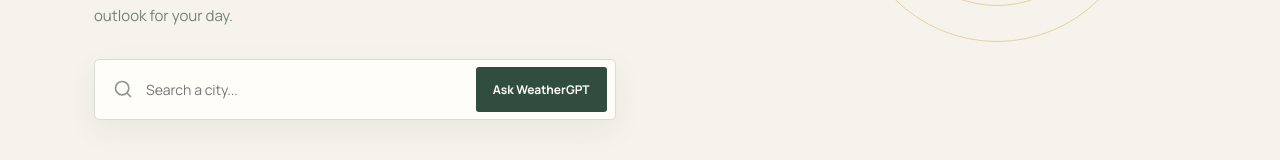
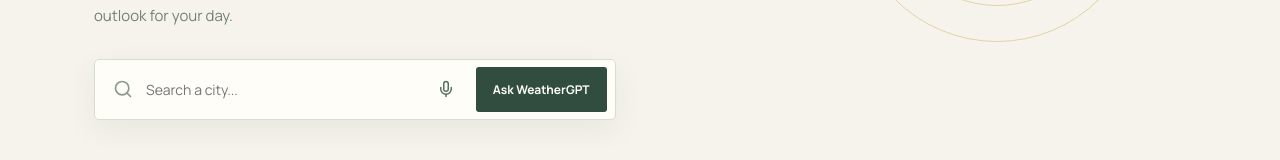
Before and after one commit to dipeshyuvraj6-sketch/frontend_wgpt, a React (Vite) app: page / in a window 1280 px wide. Shown: the part 399-559 px from the top of the page. Built offline with nearby package versions, Linux system fonts and the light colour scheme.

Commit message:
Update codebase with recent changes

```diff
--- a/src/App.tsx
+++ b/src/App.tsx
@@ -1,6 +1,19 @@
-import { FormEvent, useState } from 'react';
-import { Cloud, Droplets, MapPin, Search, Sun, Thermometer, Wind, LoaderCircle } from 'lucide-react';
+import { FormEvent, useRef, useState } from 'react';
+import { Cloud, Droplets, MapPin, Search, Sun, Thermometer, Wind, LoaderCircle, Mic, MicOff } from 'lucide-react';
 import { geocodeCity, sendChat, WeatherData } from './lib/weather-api';
+
+type SpeechRecognitionResultEvent = Event & { results: { [index: number]: { [index: number]: { transcript: string } } } };
+type SpeechRecognitionInstance = {
+  continuous: boolean;
+  interimResults: boolean;
+  lang: string;
+  start: () => void;
+  stop: () => void;
+  onresult: ((event: SpeechRecognitionResultEvent) => void) | null;
+  onend: (() => void) | null;
+  onerror: (() => void) | null;
+};
+type SpeechRecognitionConstructor = new () => SpeechRecognitionInstance;
 
 type ForecastDay = { day: string; high: string; low: string; icon: string };
 
@@ -33,6 +46,37 @@
   const [message, setMessage] = useState('A bright start with a little cloud later in the day.');
   const [loading, setLoading] = useState(false);
   const [error, setError] = useState('');
+  const [listening, setListening] = useState(false);
+  const recognitionRef = useRef<SpeechRecognitionInstance | null>(null);
+
+  function toggleVoiceInput() {
+    if (listening) {
+      recognitionRef.current?.stop();
+      return;
+    }
+
+    const speechWindow = window as Window & { SpeechRecognition?: SpeechRecognitionConstructor; webkitSpeechRecognition?: SpeechRecognitionConstructor };
+    const Recognition = speechWindow.SpeechRecognition || speechWindow.webkitSpeechRecognition;
+    if (!Recognition) {
+      setError('Voice input is not supported in this browser. Try Chrome or Edge');
+      return;
+    }
+
+    const recognition = new Recognition();
+    recognition.lang = 'en-IN';
+    recognition.continuous = false;
+    recognition.interimResults = false;
+    recognition.onresult = (event) => setQuery(event.results[0][0].transcript);
+    recognition.onend = () => setListening(false);
+    recognition.onerror = () => {
+      setListening(false);
+      setError('Microphone access was not available');
+    };
+    recognitionRef.current = recognition;
+    setError('');
+    setListening(true);
+    recognition.start();
+  }
 
   async function handleSearch(event: FormEvent) {
     event.preventDefault();
@@ -77,6 +121,9 @@
           <form className="search-form" onSubmit={handleSearch}>
             <Search size={20} aria-hidden="true" />
             <input value={query} onChange={(event) => setQuery(event.target.value)} placeholder="Search a city..." aria-label="Search a city" />
+            <button className={`voice-button${listening ? ' listening' : ''}`} type="button" onClick={toggleVoiceInput} aria-label={listening ? 'Stop voice input' : 'Start voice input'} title={listening ? 'Stop voice input' : 'Speak a city'}>
+              {listening ? <MicOff size={18} /> : <Mic size={18} />}
+            </button>
             <button type="submit" disabled={loading}>{loading ? <LoaderCircle className="spin" size={18} /> : 'Ask WeatherGPT'}</button>
           </form>
           {error && <p className="error" role="alert">{error}. Start the backend or set <code>VITE_API_URL</code>.</p>}
--- a/src/styles.css
+++ b/src/styles.css
@@ -16,9 +16,10 @@
 .intro { max-width: 400px; color: #758078; font-size: 15px; line-height: 1.7; margin-bottom: 30px; }
 .search-form { width: min(100%, 550px); display: flex; align-items: center; gap: 11px; background: #fffdf8; padding: 7px 8px 7px 18px; border: 1px solid #d9ddd1; border-radius: 5px; box-shadow: 0 10px 30px #314a3210; color: #8c9990; }
 .search-form input { min-width: 0; flex: 1; border: 0; outline: 0; background: none; font: 14px 'Manrope', sans-serif; color: #253832; }.search-form button { border: 0; border-radius: 3px; background: #304d40; color: #fffdf8; font: 700 12px 'Manrope', sans-serif; padding: 14px 17px; cursor: pointer; }.search-form button:disabled { opacity: .7; cursor: wait; }
+.search-form .voice-button { display: grid; place-items: center; padding: 10px; background: transparent; color: #557065; }.search-form .voice-button:hover, .search-form .voice-button.listening { color: #c96f3c; background: #f3e5d4; }.search-form .voice-button.listening { animation: pulse 1.2s ease-in-out infinite; }
 .error { color: #b04c3c; font-size: 12px; margin: 13px 0 0; }.error code { font-family: 'DM Mono', monospace; }
 .sun-orbit { position: absolute; right: 4%; top: 65px; width: 290px; height: 290px; border: 1px solid #dec990; border-radius: 50%; opacity: .8; }.sun-orbit:before, .sun-orbit:after { content: ''; position: absolute; border: 1px solid #dec990; border-radius: 50%; inset: 35px; }.sun-orbit:after { inset: 75px; }.sun-disc { position: absolute; top: 45px; right: -20px; width: 150px; height: 150px; display: grid; place-items: center; border-radius: 50%; color: #c96f3c; background: #efb563; box-shadow: 0 0 0 18px #efb56322, 0 20px 40px #c96f3c33; }
 .weather-panel { background: #304d40; color: #f8f5ea; padding: 30px 34px 34px; border-radius: 5px; box-shadow: 0 17px 35px #304d4022; }.panel-heading, .section-title { display: flex; justify-content: space-between; align-items: flex-start; }.panel-heading h2, .section-title h2 { display: flex; align-items: center; gap: 8px; font-size: 22px; letter-spacing: -.7px; margin: 0; }.panel-heading .eyebrow { color: #a7c0ab; }.updated { color: #a7c0ab; padding-top: 5px; }.current-grid { display: grid; grid-template-columns: 1fr 1.3fr 1fr; gap: 30px; align-items: end; margin-top: 35px; }.temperature span { font-size: 76px; font-weight: 700; line-height: .8; letter-spacing: -5px; }.temperature p { margin: 20px 0 0; color: #c2d1c0; font-size: 14px; }.metrics { display: grid; grid-template-columns: repeat(3, 1fr); gap: 14px; }.metric { display: flex; gap: 10px; align-items: center; border-left: 1px solid #66806b; padding-left: 14px; }.metric-icon { color: #f0bb6b; }.metric-icon svg { width: 18px; }.metric span { display: block; color: #a7c0ab; font: 10px 'DM Mono', monospace; text-transform: uppercase; }.metric strong { display: block; margin-top: 5px; font-size: 13px; }.summary { padding-left: 24px; border-left: 1px solid #66806b; }.summary p { font: italic 18px Georgia, serif; line-height: 1.4; margin-bottom: 9px; }.summary span { color: #a7c0ab; font-size: 11px; }
 .forecast-section { padding: 76px 0 60px; }.section-title { margin-bottom: 24px; }.section-title .eyebrow { margin-bottom: 8px; }.section-title h2 { font-size: 28px; }.section-title > svg { color: #cf7c43; }.forecast-grid { display: grid; grid-template-columns: repeat(4, 1fr); gap: 13px; }.forecast-card { min-height: 155px; padding: 19px; background: #e9e8dd; display: grid; grid-template-columns: 1fr auto; align-items: center; border-radius: 4px; }.forecast-card > span { grid-column: 1 / -1; color: #738179; font: 11px 'DM Mono', monospace; text-transform: uppercase; }.forecast-icon { width: 26px; color: #84978d; }.sun-icon { color: #db9549; }.forecast-card strong { font-size: 30px; letter-spacing: -1px; }.forecast-card small { color: #849087; font-size: 14px; justify-self: end; }footer { color: #89938c; font: 11px 'DM Mono', monospace; text-align: center; }footer span { color: #cf7c43; padding: 0 8px; }
-.spin { animation: spin 1s linear infinite; } @keyframes spin { to { transform: rotate(360deg); } }
+.spin { animation: spin 1s linear infinite; } @keyframes spin { to { transform: rotate(360deg); } } @keyframes pulse { 50% { box-shadow: 0 0 0 5px #cf7c4330; } }
 @media (max-width: 760px) { .app-shell { padding: 0 20px 28px; }.topbar { height: 70px; }.status { display: none; }.hero { min-height: auto; padding: 65px 0 80px; }.sun-orbit { opacity: .35; right: -120px; top: 25px; }.hero-copy { max-width: 100%; } h1 { font-size: 54px; }.search-form button { font-size: 0; padding: 14px; }.search-form button:after { content: '→'; font-size: 20px; }.weather-panel { padding: 24px 20px; }.updated { font-size: 9px; }.current-grid { grid-template-columns: 1fr; gap: 27px; margin-top: 29px; }.temperature span { font-size: 68px; }.metrics { gap: 7px; }.metric { padding-left: 8px; gap: 5px; }.metric strong { font-size: 11px; }.summary { border-left: 0; border-top: 1px solid #66806b; padding: 22px 0 0; }.forecast-section { padding: 58px 0 45px; }.forecast-grid { grid-template-columns: repeat(2, 1fr); }.forecast-card { min-height: 135px; } }
```
Also changed, not shown: 5 other files (tests, documents, lock files or other folders).
